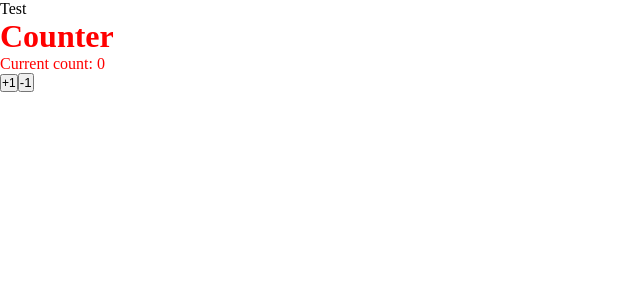
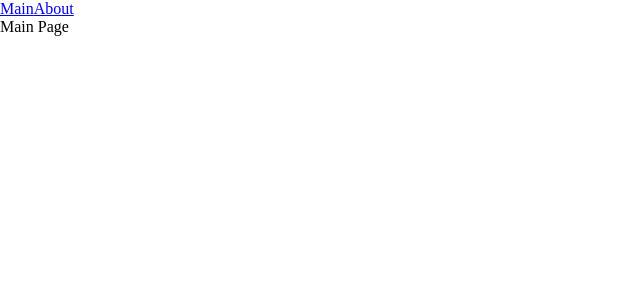
Before and after one commit to AleksandrMihasenko/my-notions, a React app in the folder my-notions-static/: page / in a window 1280 px wide. Shown: the top 300 px of the page, without its empty margins (0-640 px from the left). Built offline with nearby package versions, Linux system fonts and the light colour scheme.

Commit message:
Add code splitting and lazy loading

```diff
--- a/my-notions-static/package.json
+++ b/my-notions-static/package.json
@@ -23,6 +23,7 @@
     "@types/node": "^20.14.2",
     "@types/react": "^18.3.3",
     "@types/react-dom": "^18.3.0",
+    "@types/react-router-dom": "^5.3.3",
     "@types/webpack": "^5.28.5",
     "@types/webpack-dev-server": "^4.7.2",
     "css-loader": "^7.1.2",
@@ -40,6 +41,7 @@
   },
   "dependencies": {
     "react": "^18.3.1",
-    "react-dom": "^18.3.1"
+    "react-dom": "^18.3.1",
+    "react-router-dom": "^6.23.1"
   }
 }
--- a/my-notions-static/src/App.tsx
+++ b/my-notions-static/src/App.tsx
@@ -1,11 +1,21 @@
-import Counter from './components/Counter';
+import { Suspense } from 'react';
+import { Routes, Route, Link } from 'react-router-dom';
+import { MainPageAsync } from './pages/MainPage/MainPage.async';
+import { AboutPageAsync } from './pages/AboutPage/AboutPage.async';
 import './index.sass';
 
 function App() {
     return (
         <div className="App">
-            Test
-            <Counter />
+            <Link to={'/'}>Main</Link>
+            <Link to={'/about'}>About</Link>
+
+            <Suspense fallback={<div>Loading...</div>}>
+                <Routes>
+                    <Route path="/" element={<MainPageAsync />} />
+                    <Route path="/about" element={<AboutPageAsync />} />
+                </Routes>
+            </Suspense>
         </div>
     );
 }
--- a/my-notions-static/src/index.tsx
+++ b/my-notions-static/src/index.tsx
@@ -1,7 +1,10 @@
 import { render } from 'react-dom';
+import { BrowserRouter } from 'react-router-dom';
 import App from './App';
 
 render(
-    <App />,
+    <BrowserRouter>
+        <App />
+    </BrowserRouter>,
     document.getElementById('root'),
 )
--- /dev/null
+++ b/my-notions-static/src/pages/AboutPage/AboutPage.async.tsx
@@ -0,0 +1,3 @@
+import { lazy } from 'react';
+
+export const AboutPageAsync = lazy(() => import('./AboutPage'));
--- /dev/null
+++ b/my-notions-static/src/pages/AboutPage/AboutPage.tsx
@@ -0,0 +1,11 @@
+import React from 'react';
+
+function AboutPage() {
+    return (
+        <div>
+            About Page
+        </div>
+    );
+}
+
+export default AboutPage;
--- /dev/null
+++ b/my-notions-static/src/pages/MainPage/MainPage.async.tsx
@@ -0,0 +1,3 @@
+import { lazy } from 'react';
+
+export const MainPageAsync = lazy(() => import('./MainPage'));
--- /dev/null
+++ b/my-notions-static/src/pages/MainPage/MainPage.tsx
@@ -0,0 +1,11 @@
+import React from 'react';
+
+function MainPage() {
+    return (
+        <div>
+            Main Page
+        </div>
+    );
+}
+
+export default MainPage;
--- a/my-notions-static/tsconfig.json
+++ b/my-notions-static/tsconfig.json
@@ -2,7 +2,7 @@
   "compilerOptions": {
     "outDir": "./dist/",
     "noImplicitAny": true,
-    "module": "es6",
+    "module": "esnext",
     "target": "ES5",
     "jsx": "react-jsx",
     "allowJs": true,
```
Also changed, not shown: 1 other file (tests, documents, lock files or other folders).
